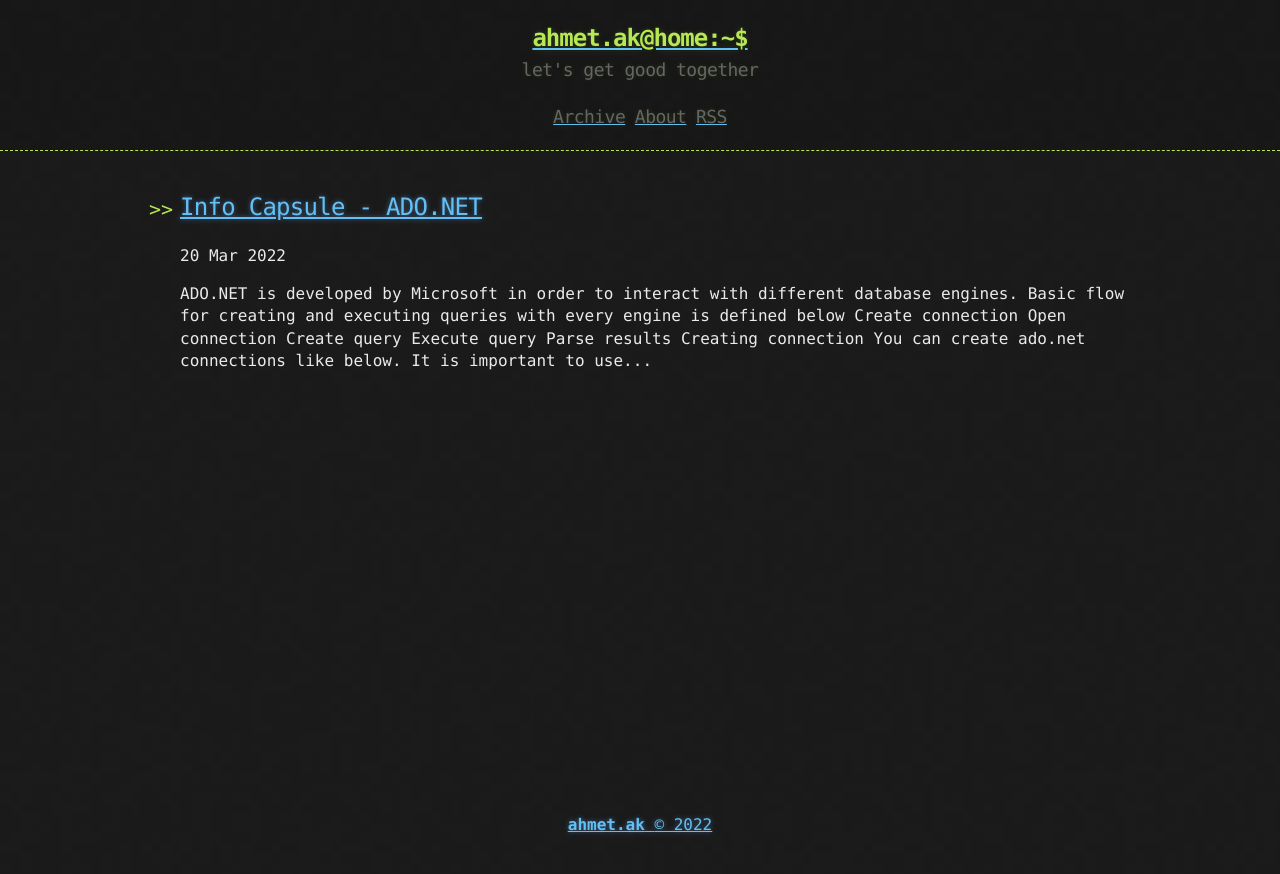
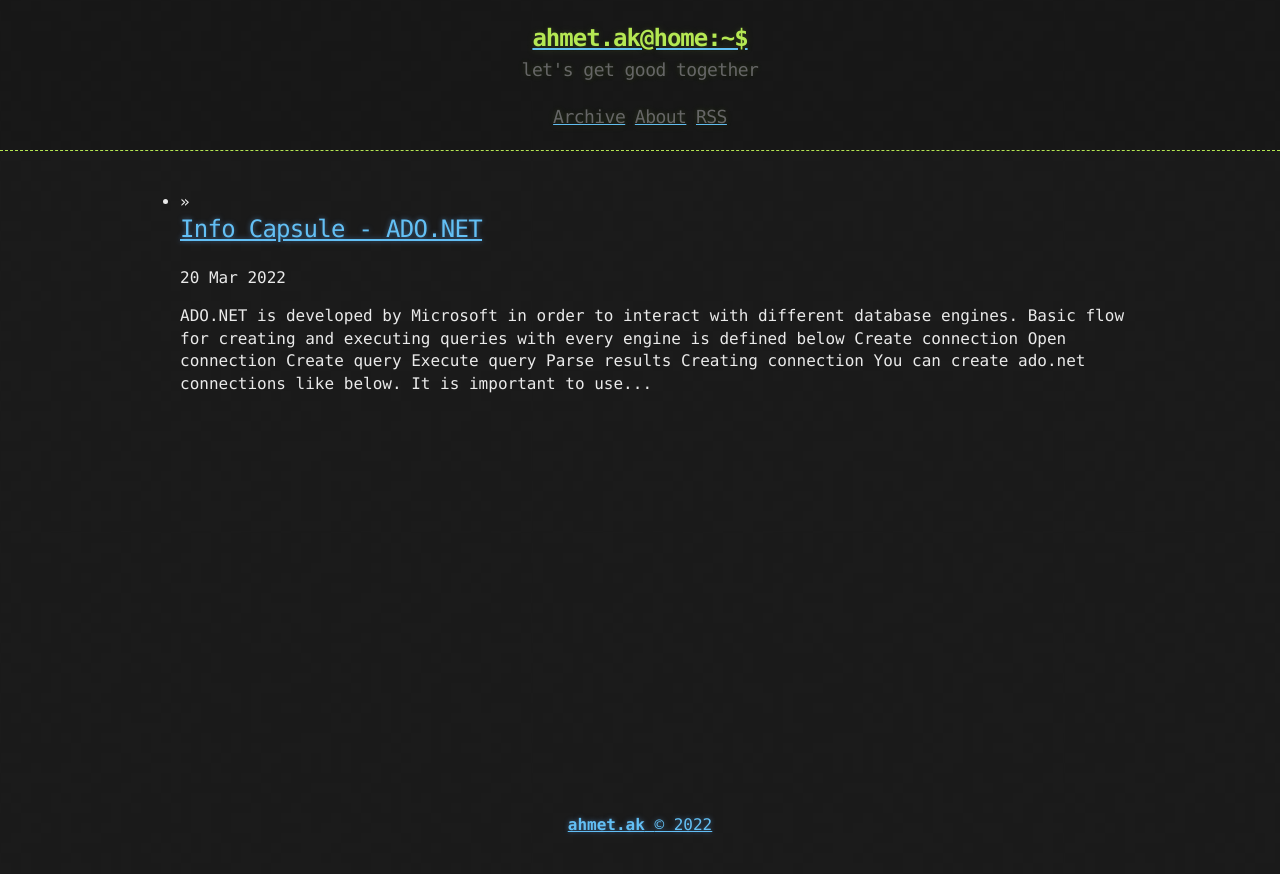
Before and after one commit to wiyyyy/blog, a Jekyll site: the page built from index.html, in a window 1280 px wide. Shown: the top 874 px of the page. Built offline with Jekyll 4.4.1, drawn with Linux system fonts in a browser that asks for light colours; the list of posts is cut into pages by our own code.

Commit message:
changed bullet list icon

```diff
--- a/_sass/base.scss
+++ b/_sass/base.scss
@@ -141,8 +141,9 @@ dt {
   font-weight: bold;
 }
 
-ul li {
-  list-style-image:url('../assets/bullet.png');
+ul li:before
+{
+    content: '»';   /* any design */
 }
 
 blockquote {
```
